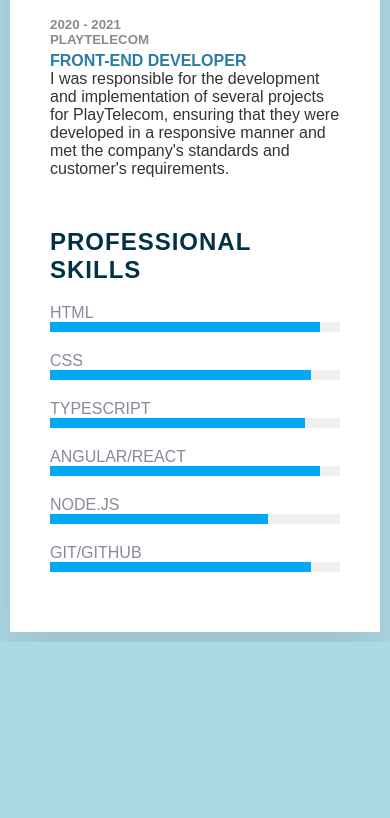
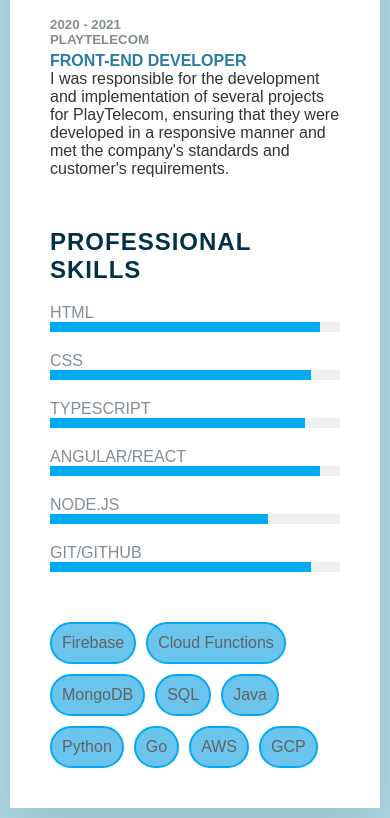
Before and after one commit to DiegoMA1/Resume, a plain HTML site: page index.html in a window 390 px wide. Shown: the part 1896-2714 px from the top of the page. Before the commit the page ends 2538 px from the top, so only its background shows below. Drawn offline with Linux system fonts and the light colour scheme.

Commit message:
Adding tags to the bottom of the resume. Testing with mobile is missing

```diff
--- a/index.html
+++ b/index.html
@@ -183,6 +183,21 @@
             </div>
           </div>
         </div>
+        <div class="about">
+          <div class="tag-container">
+            <span class="tag">Firebase</span>
+            <span class="tag">Cloud Functions</span>
+            <span class="tag">MongoDB</span>
+            <span class="tag">SQL</span>
+            <span class="tag">Java</span>
+            <span class="tag">Python</span>
+            <span class="tag">Go</span>
+            <span class="tag">AWS</span>
+            <span class="tag">GCP</span>
+          </div>
+
+
+        </div>
       </div>
     </div>
   </body>
--- a/style.css
+++ b/style.css
@@ -192,6 +192,20 @@ p {
   height: 100%;
   background: #03a9f4;
 }
+.tag-container {
+  display: flex;
+  min-height: 30px;
+  gap: 10px;
+  align-items: center;
+  flex-wrap: wrap;
+}
+.tag {
+  background: #6ac4eb;
+  padding: 10px;
+  border-radius: 50px;
+  border: 2px solid #03a9f4;
+  color: #616466;
+}
 @media (max-width: 1000px) {
   .container {
     margin: 10px;
```
